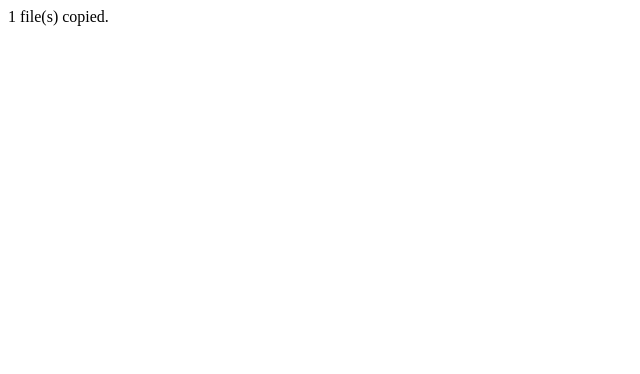
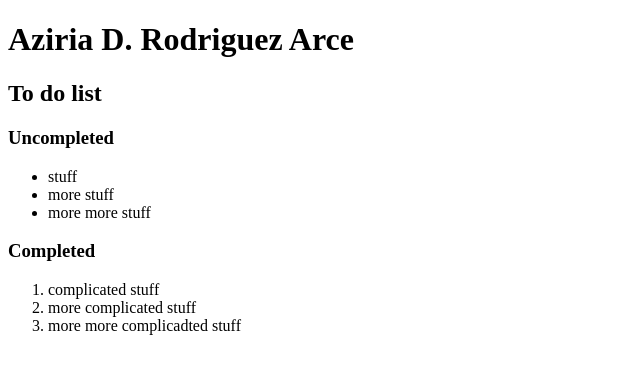
Before and after one commit to aziria1/lab, a plain HTML site: page index.html in a window 1280 px wide. Shown: the whole page, without its empty margins (0-640 px from the left). Drawn offline with Linux system fonts and the light colour scheme.

Commit message:
add content for my to do list

```diff
--- a/index.html
+++ b/index.html
@@ -1 +1,19 @@
-        1 file(s) copied.
+<!DOCTYPE html>
+<html>
+  <body>
+    <h1> Aziria D. Rodriguez Arce </h1>
+    <h2>To do list </h2>
+    <h3>Uncompleted </h3>
+      <ul>
+        <li> stuff</lil>
+        <li>more stuff </lil>
+        <li>more more stuff </lil>
+      </ul>
+    <h3> Completed </h3>
+      <ol>
+        <li> complicated stuff </li>
+        <li> more complicated stuff </li>
+        <li> more more complicadted stuff </li>
+      </ol>
+    </body>
+</html>
```
